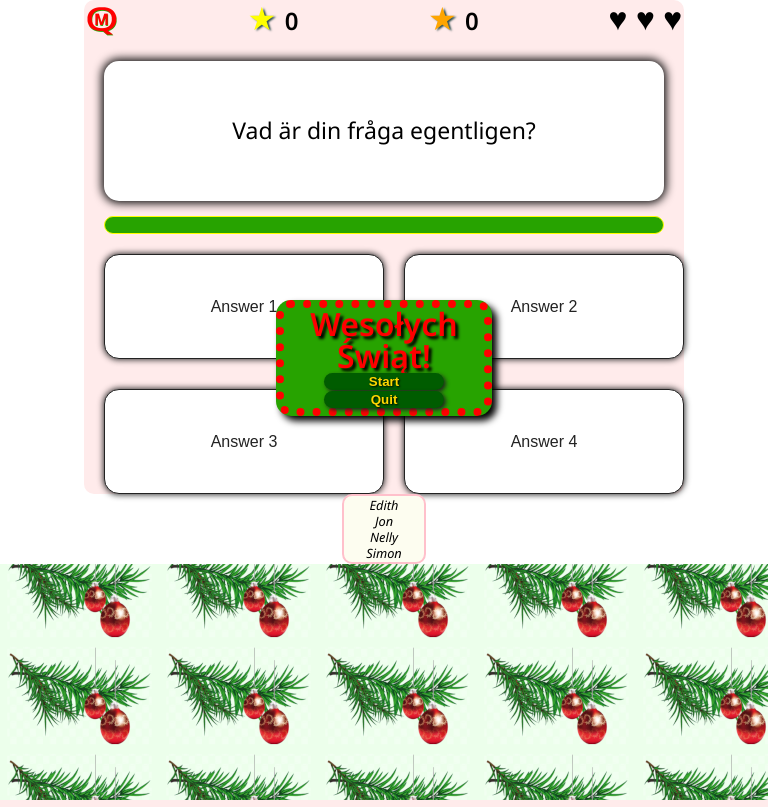
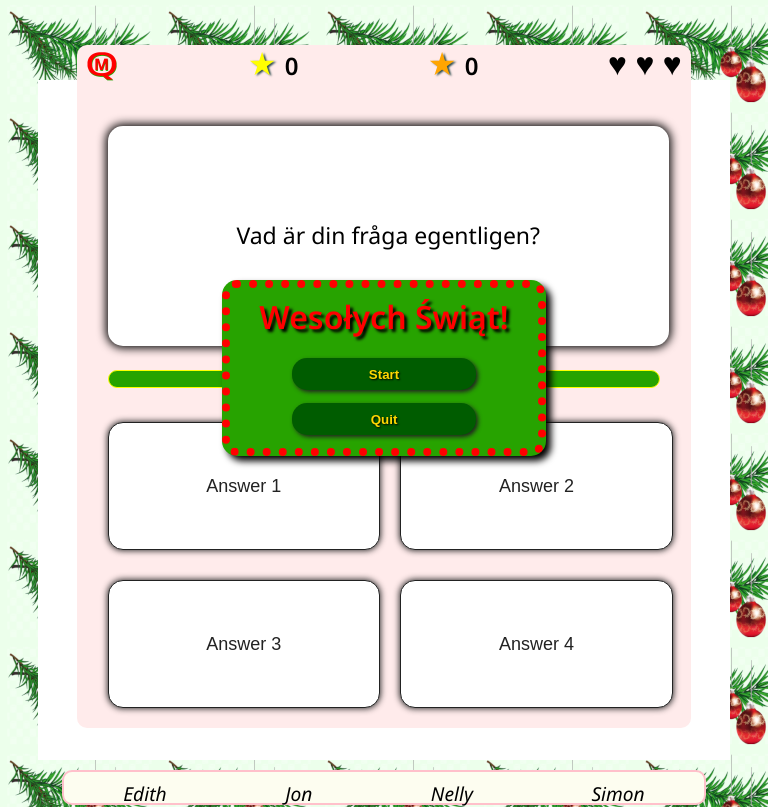
Before and after one commit to SimonLof/QuizMasters, a plain HTML site: page index.html in a window 768 px wide. Drawn offline with Linux system fonts and the light colour scheme.

Commit message:
css for ipad devices

```diff
--- a/style.css
+++ b/style.css
@@ -222,7 +222,6 @@ main {
   border-radius: 10px;
 }
 
-/************ nelly ***********/
 .game {
   background-color: #ffebeb;
   width: 100%;
@@ -396,55 +395,192 @@ main {
   }
 }
 
+
 /* surfplatta */
-@media (min-width: 768px) and (max-width: 1024px) {
-  body {
-    background-color: #ffebeb;
-    width: 100%;
-    height: 100%;
-  }
+@media (min-width: 768px) and (max-width: 1023px) {
+	/* IPAD PRO main {
+		width:90%;
+		height: 80%;
+		margin: 9rem 1rem;
+		display: flex;
+		flex-direction: column;
+		background-color: white;
+		justify-content: center;
+		align-items: center;
+	  } */
+	  main {
+		width:90%;
+		height: 85%;
+		margin: 5rem 1rem;
+		display: flex;
+		flex-direction: column;
+		background-color: white;
+		justify-content: center;
+		align-items: center;
+	  }
+	.game{
+		width: 80vw;
+		max-width: 80vw;
+		height: 90vh;
+		margin: 10px;
+    }
+	.question{
+	    height: 10vh;
+		max-height: 100px;
+		min-height: 100px;
+		width: 70.5vw;
+		max-width: 80vw;
+	}
+	.top-bar {
+		margin-right: 1vw;
+		margin-left: 1vw;
+	}
+	.quiz-box {
+		width: 90%;
+		height: 90%;
+		margin: auto;
+		padding: 20px 0;
+	}
+	.answer-buttons {
+		margin-right: 1vw;
+		margin-top: 3vh;
+	}
+	.menu-container {
+		height: 20vh;
+		width: 40vw;
+		top: 35vh
+    }
+	.menu-btn{
+		height: 20%;
 
-  .question {
-    height: 280px;
-    padding: 20px 10px;
-    display: flex;
-    align-items: center;
-  }
+	}
+	.info-bar {
+		width: 40rem;
+		height: 4.1rem;
+		margin-top: 4vh;
+		border: 2px pink solid;
+		text-align: center;
+		border-radius: 10px;
+		background-color: #fdfdf0;
+	  }
+	  .links ul{
+		display:flex;
+		flex-direction: row;
+		justify-content: space-around;
+		align-content: stretch;
+		margin-top: 1.5vh;
+	  }
+	  .links a{
+		font-size: 1.2rem;
+	  }
+	.btn{
+		font-size: 18px;
+		padding: 50px
+	}
+	.time{
+		margin-top: 3vh;
+	}
+	/* .btn {
+		background-color: var(--button-bgcolor);
+		color: #222;
+		font-weight: 500;
+		font-size: 16px;
+		border: 1px solid #222;
+		padding: 40px;
+		margin: 10px 0;
+		text-align: center;
+		border-radius: 15px;
+		cursor: pointer;
+		box-shadow: 0 0 6px 0.5px;
+		transition: all 0.4s;
+	  } */
 
-  .top-bar {
-    display: flex;
-    flex-wrap: nowrap;
-  }
+}
+/* IPAD PRO*/
+/* @media (min-width: 1024px) and (max-height: 1366px){
+	main {
+		width:90%;
+		height: 80%;
+		margin: 9rem 1rem;
+		display: flex;
+		flex-direction: column;
+		background-color: white;
+		justify-content: center;
+		align-items: center;
+	  }
+	  .game{
+		width: 90vw;
+		max-width: 90vw;
+		height: 90vh;
+		margin: 10px;
+    }
+	.question{
+	    height: 10vh;
+		max-height: 100px;
+		min-height: 100px;
+		width: 70.5vw;
+		max-width: 80vw;
+	}
+	.top-bar {
+		margin-right: 1vw;
+		margin-left: 1vw;
+	}
+	.quiz-box {
+		width: 90%;
+		height: 90%;
+		margin: auto;
+		padding: 20px 0;
+	}
+	.answer-buttons {
+		margin-right: 1vw;
+		margin-top: 3vh;
+	}
+	.menu-container {
+		height: 20vh;
+		width: 40vw;
+		top: 35vh
+    }
+	.menu-btn{
+		height: 20%;
 
-  .game {
-    width: 100%;
-    height: 100%;
-    margin: 0;
-    background-color: #ffebeb;
-  }
+	}
+	.info-bar {
+		width: 40rem;
+		height: 4.1rem;
+		margin-top: 4vh;
+		border: 2px pink solid;
+		text-align: center;
+		border-radius: 10px;
+		background-color: #fdfdf0;
+	  }
+	  .links ul{
+		display:flex;
+		flex-direction: row;
+		justify-content: space-around;
+		align-content: stretch;
+		margin-top: 1.5vh;
+	  }
+	  .links a{
+		font-size: 1.2rem;
+	  }
+	.btn{
+		font-size: 18px;
+		padding: 50px
+	}
+	.time{
+		margin-top: 3vh;
+	}
 
-  /* .answer-buttons {
-    display: flex;
-    flex-direction: column;
-  }
+} */
 
-  .btn {
-    padding: 0.3rem;
-  } */
 
-  main {
-    width: 100%;
-    height: 100%;
-    margin: 0;
-    display: flex;
-    flex-direction: column;
-    background-color: white;
-    justify-content: center;
-    flex-wrap: wrap;
-  }
-}
 
-@media screen and (min-width: 1024px) {
+
+
+
+
+
+@media screen and (min-width: 1025px) {
   body {
     margin-top: -45px;
     margin-left: -1vw;
```
